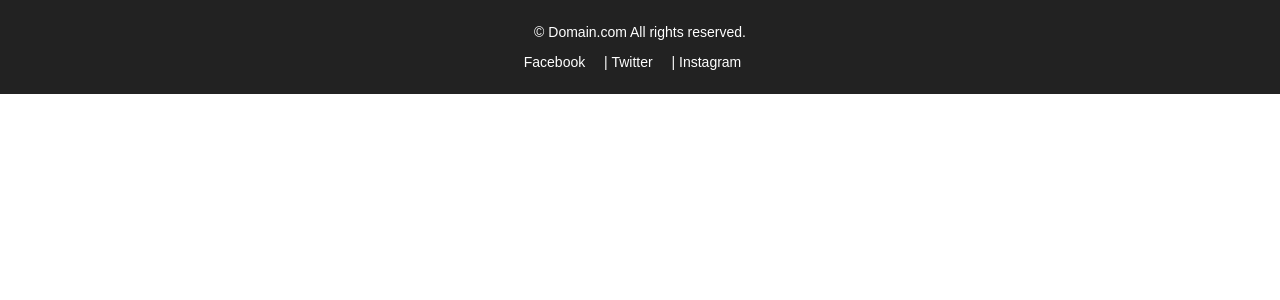
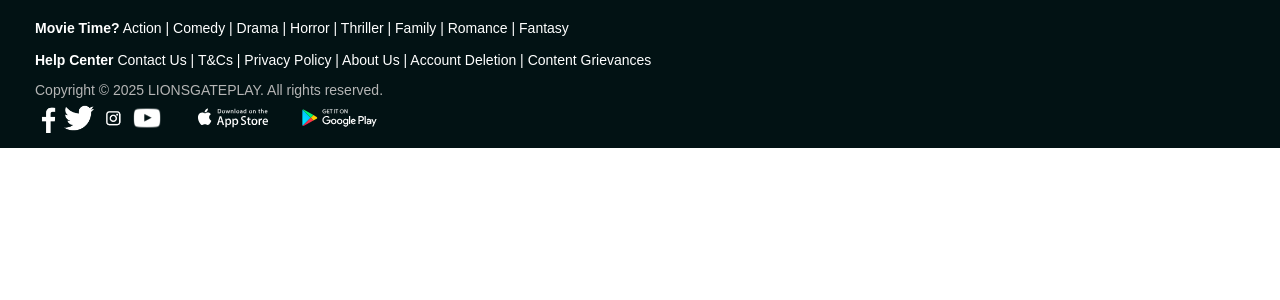
Before and after one commit to Nouman794/entertainment-template, a PHP site: page /ui/footer.html in a window 1280 px wide. Shown: the top 300 px of the page. Run offline with PHP 8.4, Linux system fonts and the light colour scheme.

Commit message:
carousal working for all section and social icons fix

```diff
--- a/public/ui/footer.html
+++ b/public/ui/footer.html
@@ -2,22 +2,49 @@
 <html lang="en">
 <head>
     <meta charset="UTF-8">
-    <style>
-        body { font-family: Arial, sans-serif; margin: 0; padding: 0; }
-        footer { background-color: #222; color: white; padding: 10px 20px; }
-        footer a { color: white; text-decoration: none; margin-right: 15px; }
-        footer { text-align: center; font-size: 14px; }
-        .social-icons a { margin: 0 10px; }
-    </style>
+    <link rel="stylesheet" href="ui/footerStyles.css">
 </head>
 <body>
 <footer>
-    <p>&copy; Domain.com All rights reserved.</p>
-    <p>
-        <a href="https://facebook.com" target="_blank">Facebook</a> |
-        <a href="https://twitter.com" target="_blank">Twitter</a> |
-        <a href="https://instagram.com" target="_blank">Instagram</a>
+    <div class="footer-links">
+        <p>
+            <strong>Movie Time?</strong>
+            <a href="#">Action</a> |
+            <a href="#">Comedy</a> |
+            <a href="#">Drama</a> |
+            <a href="#">Horror</a> |
+            <a href="#">Thriller</a> |
+            <a href="#">Family</a> |
+            <a href="#">Romance</a> |
+            <a href="#">Fantasy</a>
+        </p>
+        <p>
+            <strong>Help Center</strong>
+            <a href="#">Contact Us</a> |
+            <a href="#">T&Cs</a> |
+            <a href="#">Privacy Policy</a> |
+            <a href="#">About Us</a> |
+            <a href="#">Account Deletion</a> |
+            <a href="#">Content Grievances</a>
+        </p>
+    </div>
+
+    <p class="copyright">
+        Copyright © 2025 LIONSGATEPLAY. All rights reserved.
     </p>
+
+    <div class="footer-bottom">
+        <div class="social-icons">
+            <a href="#"><img src="images/icons/facebook.png" alt="Facebook"></a>
+            <a href="#"><img src="images/icons/twitter.png" alt="Twitter"></a>
+            <a href="#"><img src="images/icons/instagram.png" alt="Instagram"></a>
+            <a href="#"><img src="images/icons/youtube.png" alt="Instagram"></a>
+        </div>
+        <div class="store-buttons">
+            <a href="#"><img src="images/icons/store-apple.svg" alt="Play Store"></a>
+            <a href="#"><img src="images/icons/store-googleplay.svg" alt="App Store"></a>
+        </div>
+    </div>
 </footer>
 </body>
 </html>
--- /dev/null
+++ b/public/ui/footerStyles.css
@@ -0,0 +1,85 @@
+/* Reset */
+* {
+    margin: 0;
+    padding: 0;
+    box-sizing: border-box;
+}
+
+/* Footer Styling */
+footer {
+    background-color: #021214;
+    font-family: Arial, sans-serif;
+    font-size: 14px;
+    color: #fff;
+    padding: 12px 10px 12px 30px;
+
+}
+
+/* Footer Links (Movie Time and Help Center) */
+.footer-links p {
+    line-height: 1.6;
+    color: #fff;
+    padding: 5px;
+}
+
+.footer-links a {
+    text-decoration: none;
+    color: #fff;
+    transition: color 0.3s;
+}
+
+.footer-links a:hover {
+    color: #808080;
+}
+
+/* Copyright */
+footer .copyright {
+    color: #b5b5b5;
+    text-align: left;
+    padding: 5px;
+}
+
+/* Bottom Row (Social & Store) */
+.footer-bottom {
+    display: flex;
+    flex-wrap: wrap;
+    gap: 20px;
+}
+
+.social-icons a,
+.store-buttons a {
+}
+
+.social-icons img{
+    height: 30px;
+    width: auto;
+    transition: opacity 0.3s;
+}
+
+.store-buttons img {
+    height: 30px;
+    width: auto;
+    transition: opacity 0.3s;
+    border-color: white;
+}
+
+.social-icons img:hover,
+.store-buttons img:hover {
+    opacity: 0.7;
+}
+
+/* Responsive Design */
+@media (max-width: 768px) {
+    .footer-links p {
+        display: block;
+    }
+
+    .footer-bottom {
+        flex-direction: column;
+        align-items: flex-start;
+    }
+
+    footer {
+        font-size: 13px;
+    }
+}
```
Also changed, not shown: public/tmp/1rhmuqyegwrps.1mqu5qprc27kt.php (+39 -12 lines), public/tmp/1rhmuqyegwrps.20jl3bfoa6g0g.php (+24 -4 lines), public/ui/movieScript.js (+40 -43 lines), public/ui/movieStyles.css (+22 -5 lines), public/ui/movies.html (+24 -4 lines), public/images/icons/facebook.png (added), public/images/icons/instagram.png (added), public/images/icons/store-apple.svg (added), public/images/icons/store-googleplay.svg (added), public/images/icons/twitter.png (added), public/images/icons/youtube.png (added).
